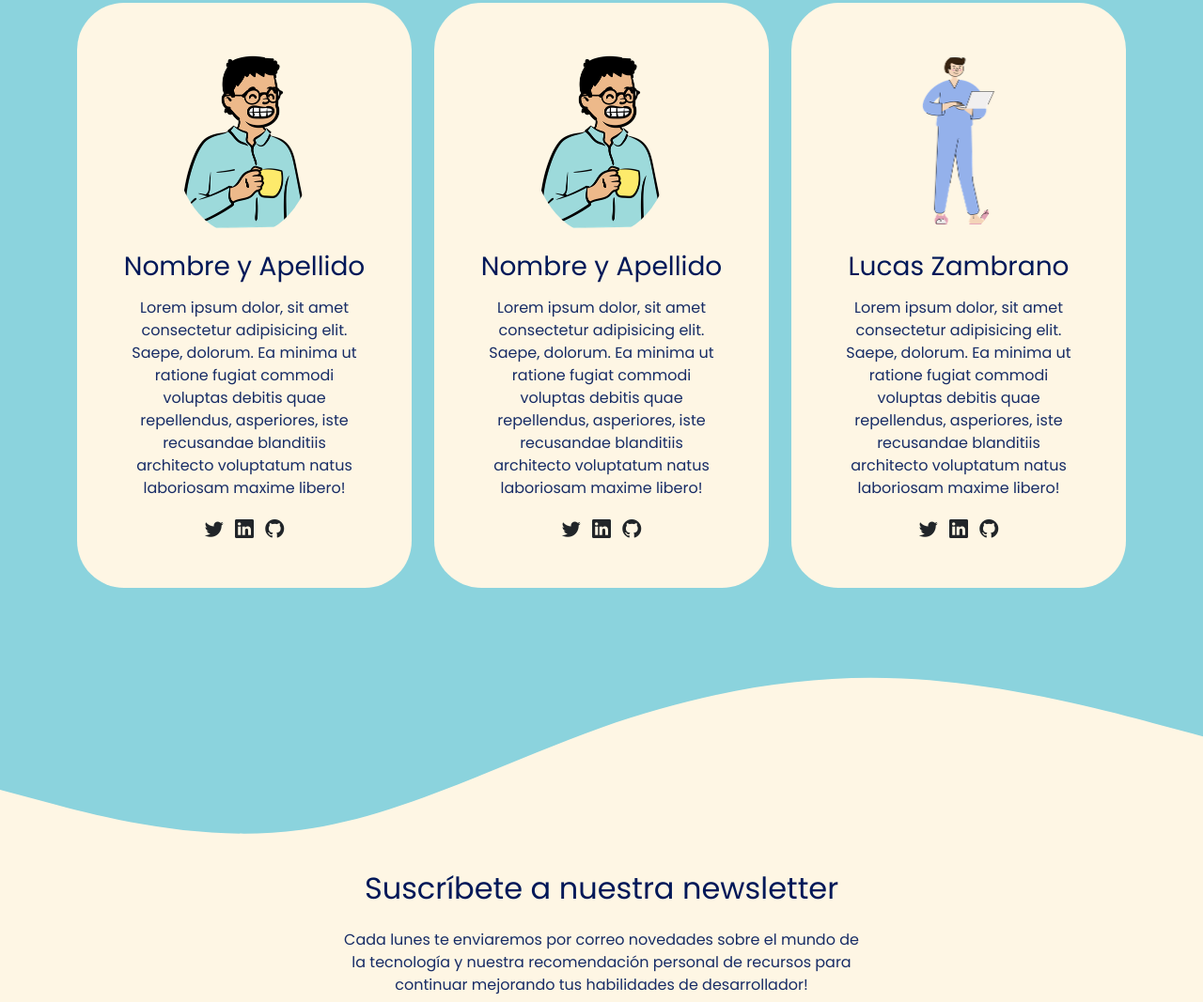
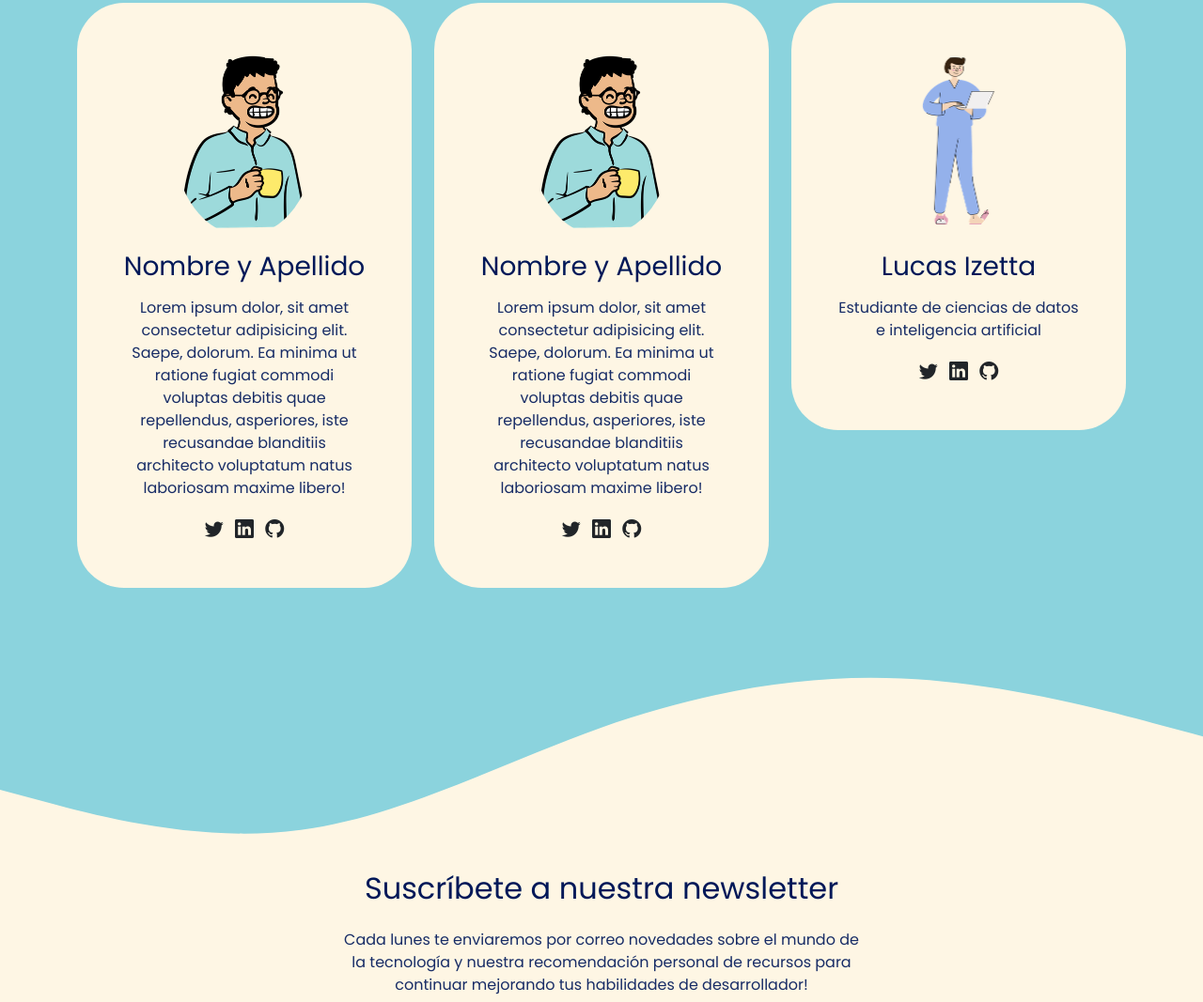
Before and after one commit to LucasIzetta/devtech-podcast-web, a plain HTML site: page index.html in a window 1280 px wide. Shown: the part 1232-2299 px from the top of the page at 94% size. Drawn offline with nearby package versions, Linux system fonts and the light colour scheme.

Commit message:
agrego sobre mi

```diff
--- a/index.html
+++ b/index.html
@@ -216,13 +216,9 @@
                     alt="avatar"
                     class="img img-fluid rounded-circle mb-3"
                   />
-                  <h3 class="title card-title mb-3">Lucas Zambrano</h3>
+                  <h3 class="title card-title mb-3">Lucas Izetta</h3>
                   <p>
-                    Lorem ipsum dolor, sit amet consectetur adipisicing elit.
-                    Saepe, dolorum. Ea minima ut ratione fugiat commodi voluptas
-                    debitis quae repellendus, asperiores, iste recusandae
-                    blanditiis architecto voluptatum natus laboriosam maxime
-                    libero!
+                    Estudiante de ciencias de datos e inteligencia artificial
                   </p>
                   <a href="https://twitter.com/lucas_izetta"
                     ><i class="bi bi-twitter text-dark mx-1 lead"></i
```
